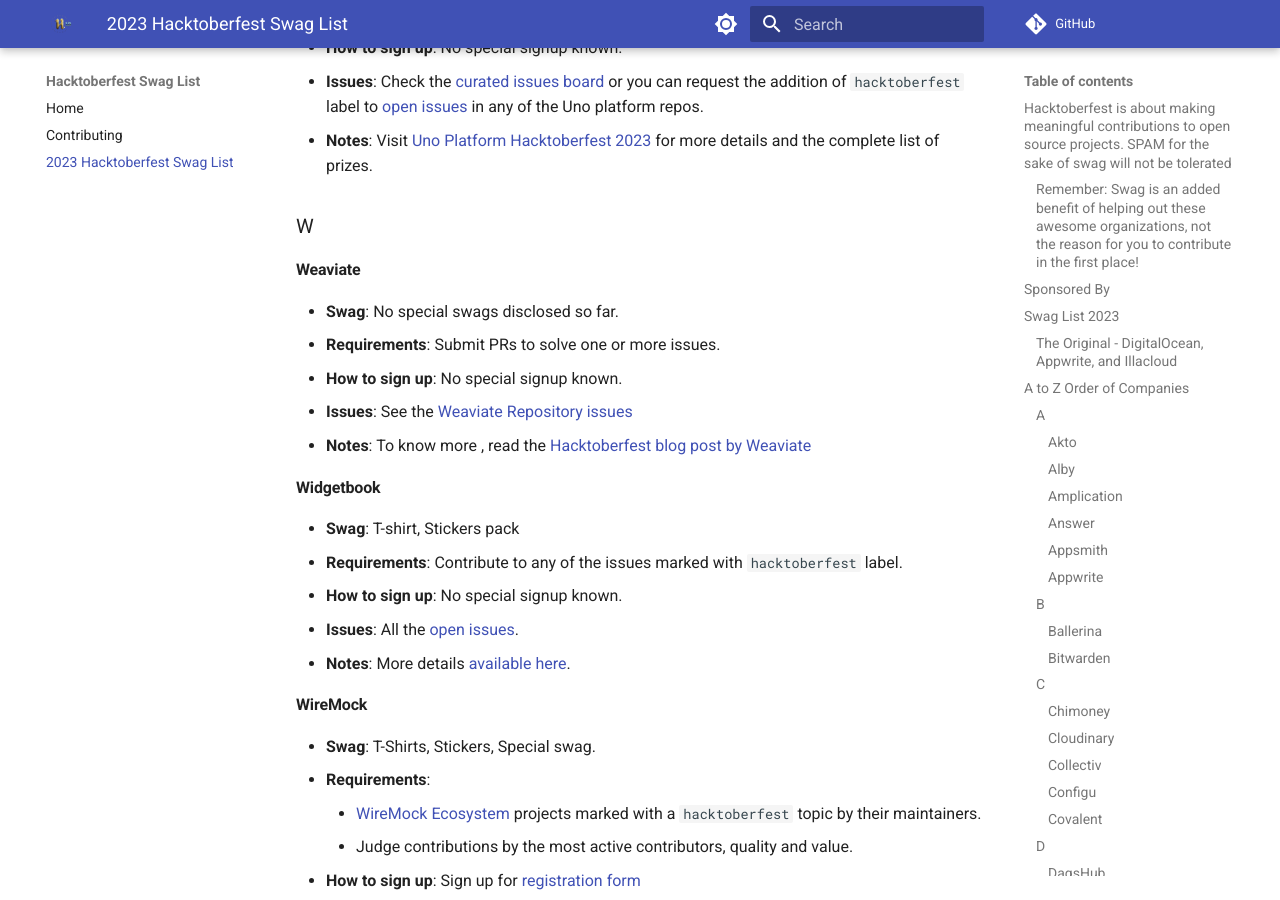
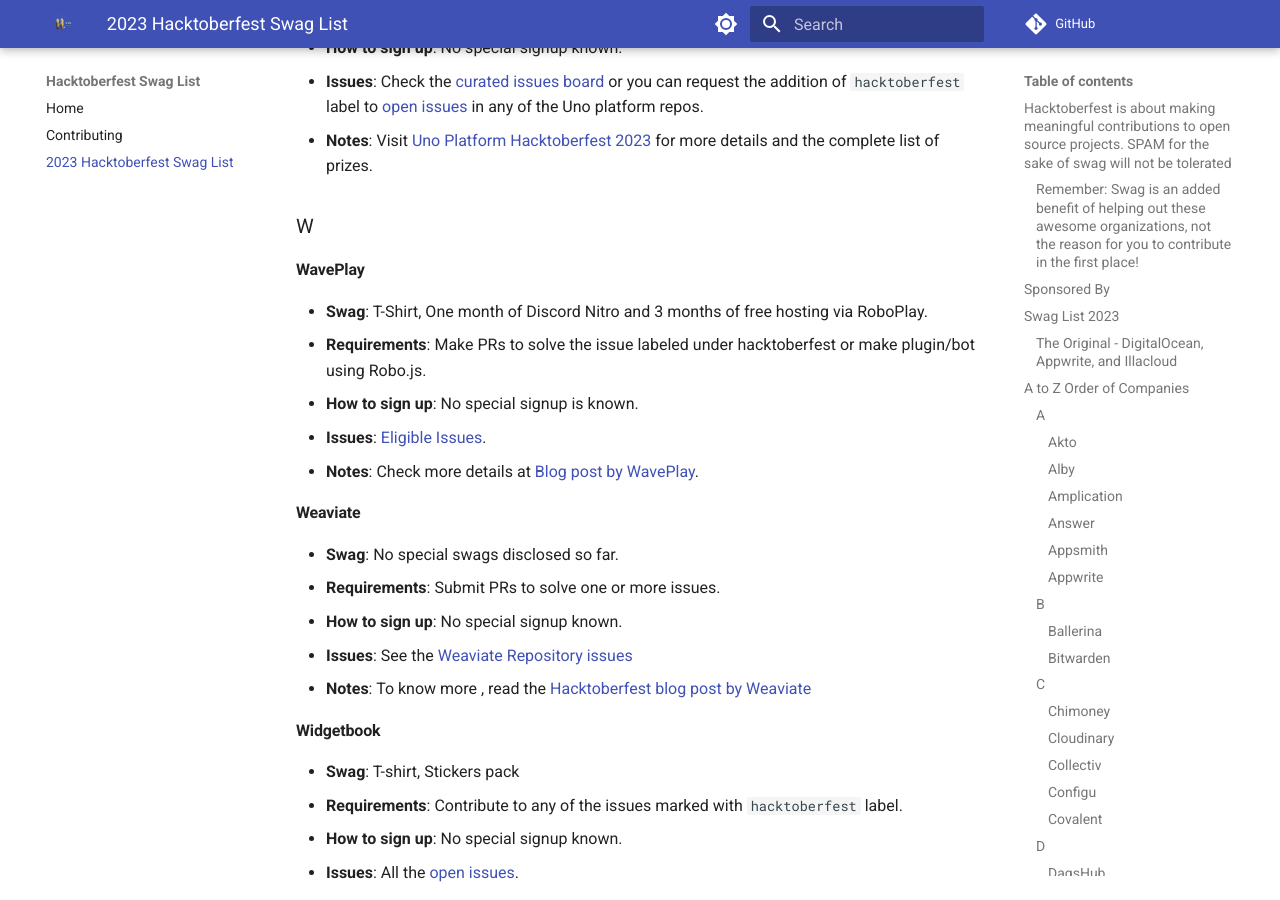
Before and after one commit to crweiner/hacktoberfest-swag-list, an MkDocs documentation site: the page built from docs/list.md, in a window 1280 px wide and 900 px high, scrolled down 15209 px. Built offline with MkDocs 1.6.1 and Material for MkDocs 9.7.7, drawn with Linux system fonts in a browser that asks for light colours; plug-ins that fetch from the network failed and are left out; comment, search, counter and statistics services are not loaded.

Commit message:
Update list.md

```diff
--- a/docs/list.md
+++ b/docs/list.md
@@ -497,6 +497,14 @@
 
 ### W
 
+#### **WavePlay**
+
+- **Swag**: T-Shirt, One month of Discord Nitro and 3 months of free hosting via RoboPlay.
+- **Requirements**: Make PRs to solve the issue labeled under hacktoberfest or make plugin/bot using Robo.js.
+- **How to sign up**: No special signup is known.
+- **Issues**: [Eligible Issues](https://github.com/Wave-Play/robo.js/issues).
+- **Notes**: Check more details at [Blog post by WavePlay](https://blog.waveplay.com/hacktoberfest-with-robo-js-build-bots-or-plugins-win-cool-prizes/).
+
 #### **Weaviate**
 
 - **Swag**: No special swags disclosed so far.
```
